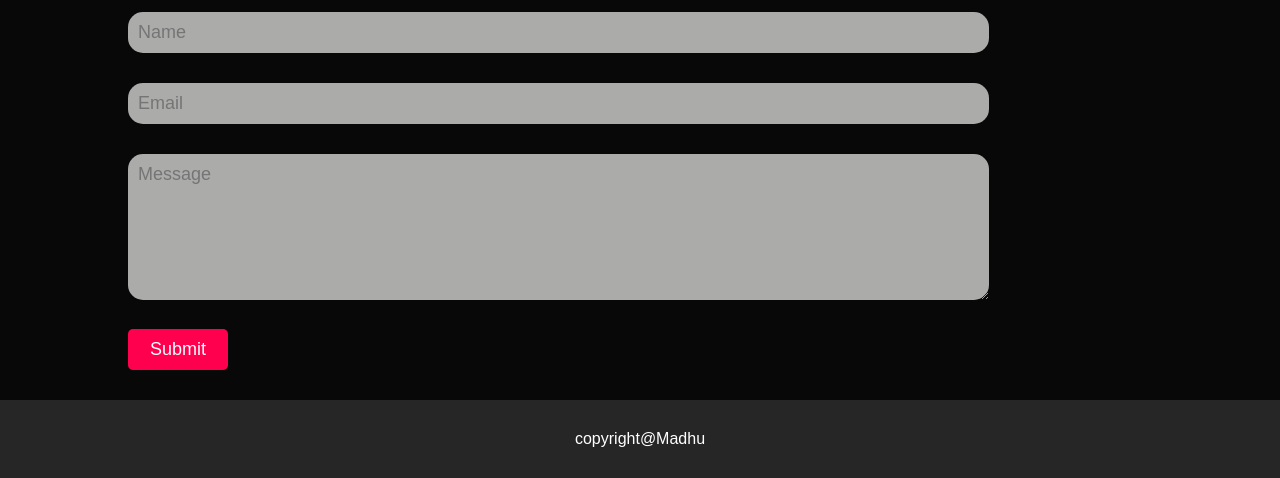
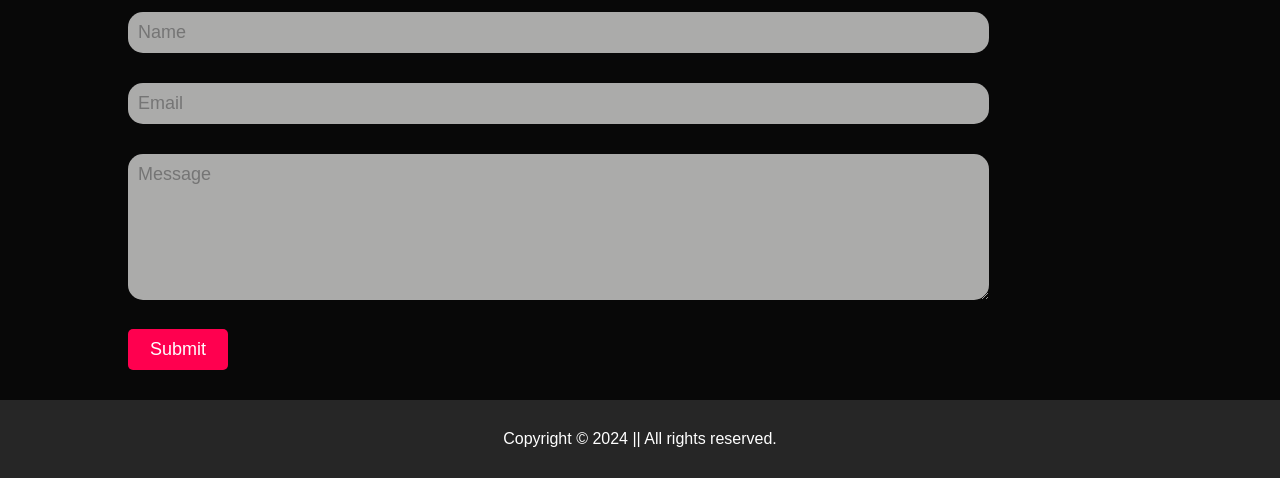
Before and after one commit to MadhuArepally/portfolio, a plain HTML site: page index.html in a window 1280 px wide. Shown: the part 2275-2753 px from the top of the page. Drawn offline with Linux system fonts and the light colour scheme.

Commit message:
index.html

```diff
--- a/index.html
+++ b/index.html
@@ -127,7 +127,7 @@
             </div>
         </div>
         <div class="copyright">
-            <p>copyright@Madhu</p>
+            <p>Copyright © 2024 || All rights reserved.</p>
         </div>
     </div>
     <script>
```
